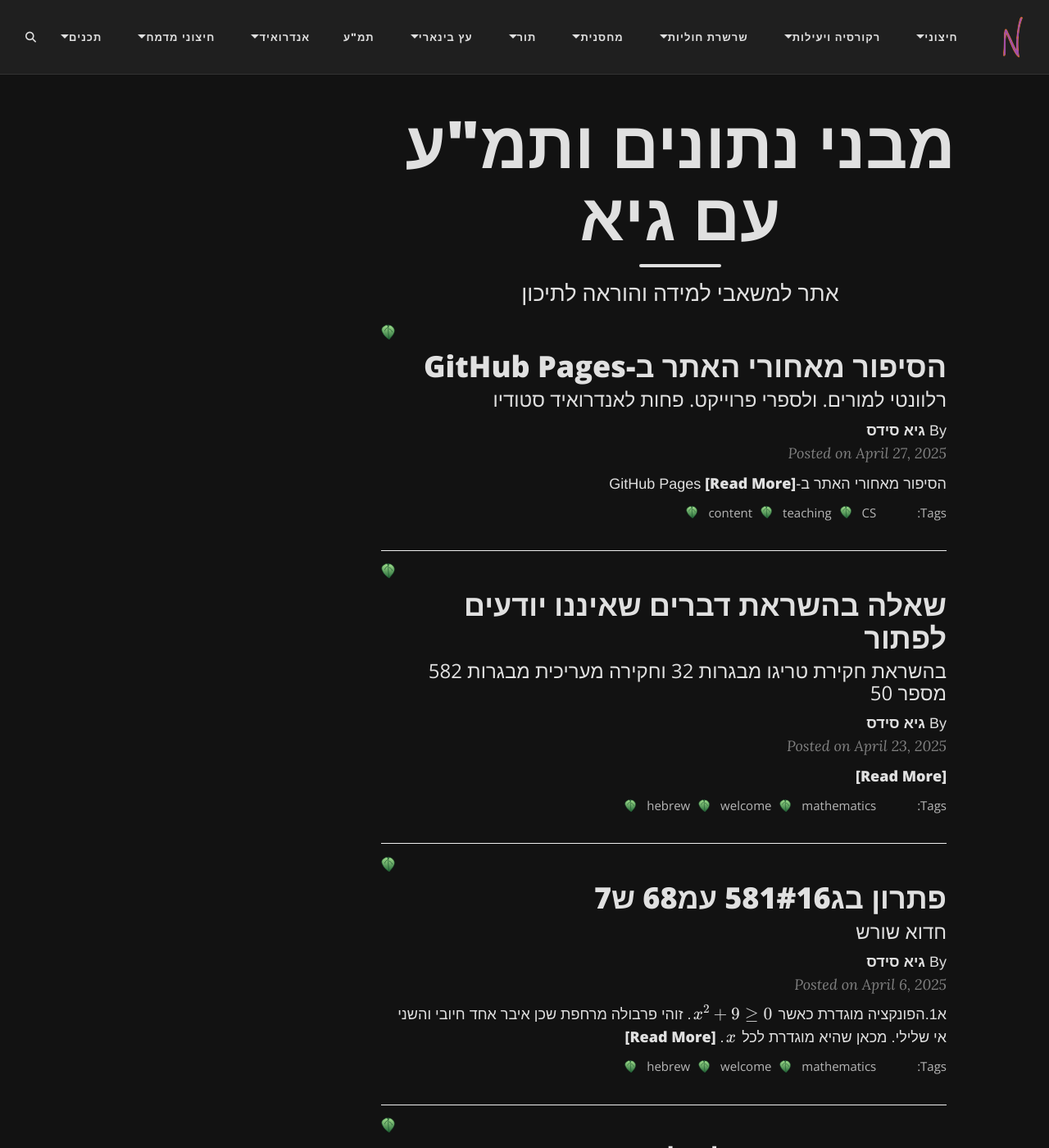
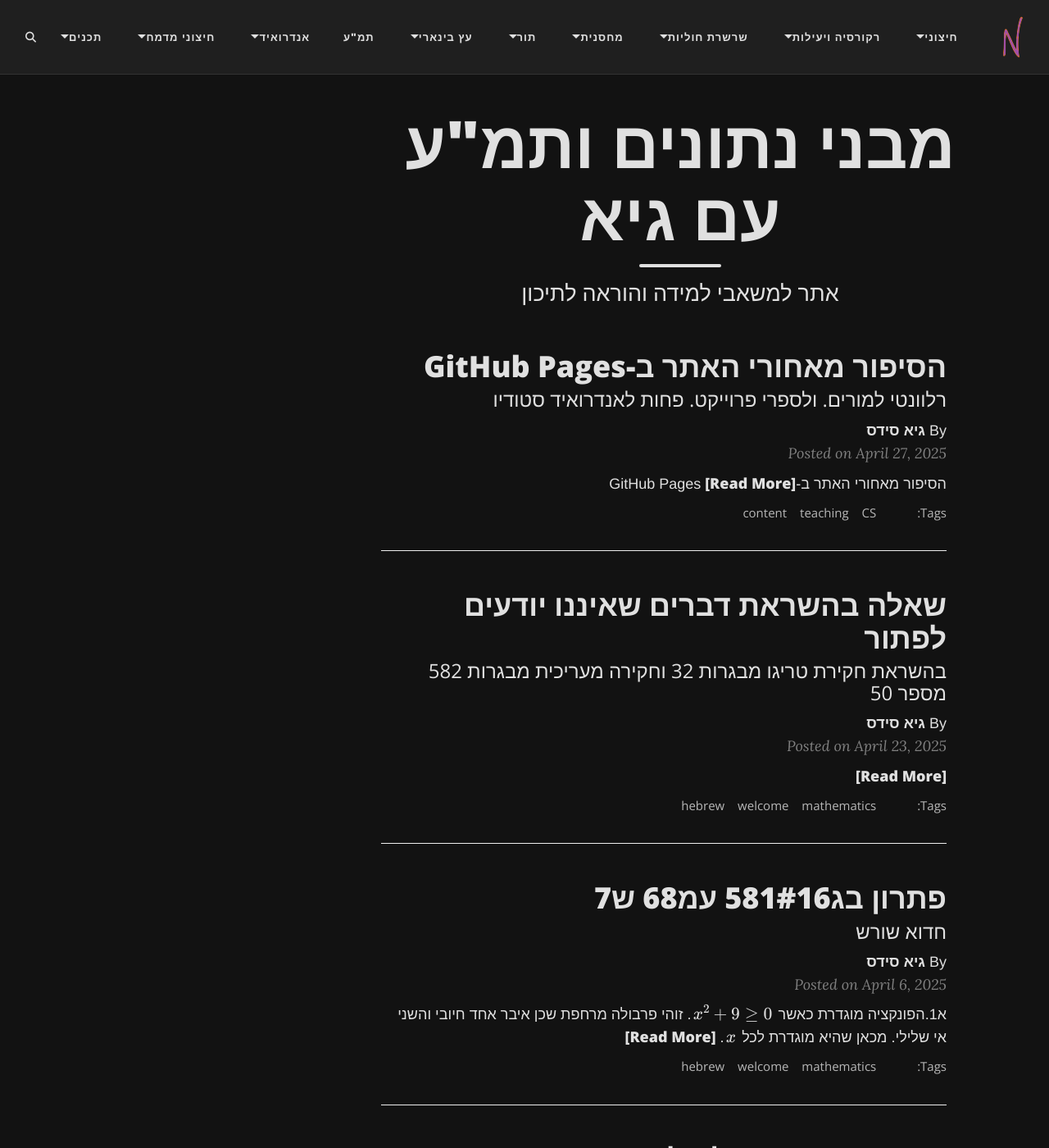
Before and after one commit to 3strategy/BeautifulMivney, a Jekyll site: the page built from index.html, in a window 1280 px wide and 1400 px high. Shown: the whole window at 82% size. Built offline with Jekyll 4.4.1, drawn with Linux system fonts in a browser that asks for light colours; formulas are drawn with MathJax 3; the list of posts is cut into pages by our own code; comment, search, counter and statistics services are not loaded.

Commit message:
and another possibly final for .leafify

```diff
--- a/assets/css/custom-styles.css
+++ b/assets/css/custom-styles.css
@@ -408,49 +408,17 @@ pre code span.c1 {
 
 .leafify>li {
     position: relative;
-    padding-left: 1.4em;
+    padding-inline-start: 1.4em;
+    /* replaces padding-left for LTR, padding-right for RTL */
 }
 
 .leafify>li::before {
     content: "";
     position: absolute;
-    left: 0;
+    inset-inline-start: 0;
     top: .25em;
     width: 1em;
     height: 1em;
     background: no-repeat center/contain;
     background-image: url('/assets/img/simple_leaf_half.svg');
 }
-
-
-
-/* --- Leaf bullets: global styling within content area --- */
-main ul,
-article ul,
-.markdown-body ul,
-.post-content ul {
-    list-style: none;
-    padding-left: 0;
-}
-
-main ul>li,
-article ul>li,
-.markdown-body ul>li,
-.post-content ul>li {
-    position: relative;
-    padding-left: 1.4em;
-}
-
-main ul>li::before,
-article ul>li::before,
-.markdown-body ul>li::before,
-.post-content ul>li::before {
-    content: "";
-    position: absolute;
-    left: 0;
-    top: .25em;
-    width: 1em;
-    height: 1em;
-    background: no-repeat center/contain;
-    background-image: url('/assets/img/simple_leaf_half.svg');
-}
```
